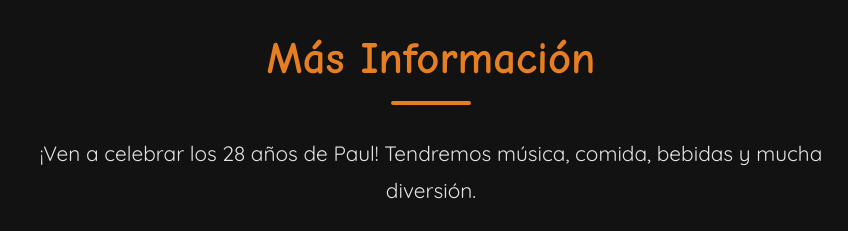
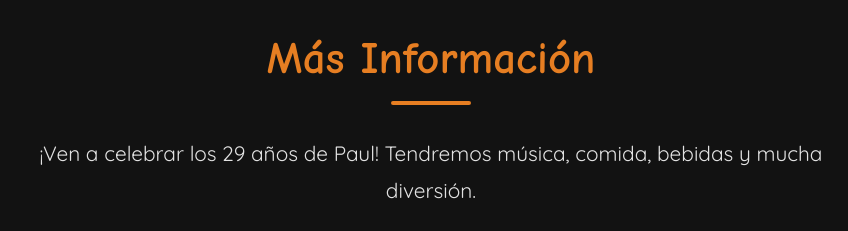
Before and after one commit to okcramo/html-birthday-invitation, a plain HTML site: page index.html in a window 1280 px wide. Shown: the part 2320-2551 px from the top of the page, 209-1057 px from the left. Drawn offline with Linux system fonts and the light colour scheme.

Commit message:
Update index.html

```diff
--- a/index.html
+++ b/index.html
@@ -521,7 +521,7 @@
         <div class="container">
             <h2 class="section-title">Más Información</h2>
             <div class="details-content">
-                <p>¡Ven a celebrar los 28 años de Paul! Tendremos música, comida, bebidas y mucha diversión.</p>
+                <p>¡Ven a celebrar los 29 años de Paul! Tendremos música, comida, bebidas y mucha diversión.</p>
                 <p>Trae tu mejor actitud y ganas de pasarla bien. ¡No faltes!</p>
                 <div class="gift-icon">
                     <i class="fas fa-gift"></i>
@@ -575,4 +575,5 @@
         updateCountdown();
     </script>
 </body>
+
 </html>
```
